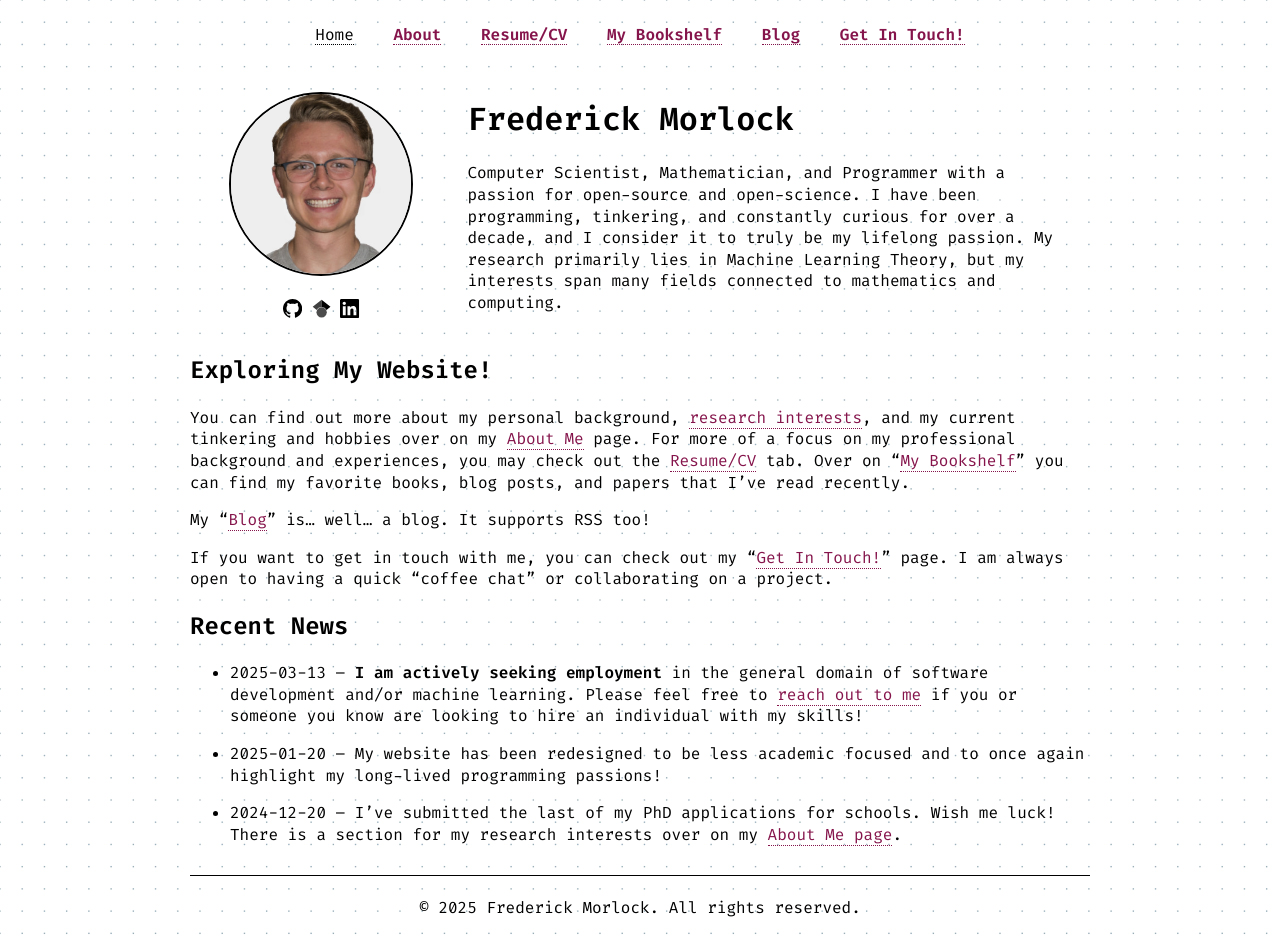
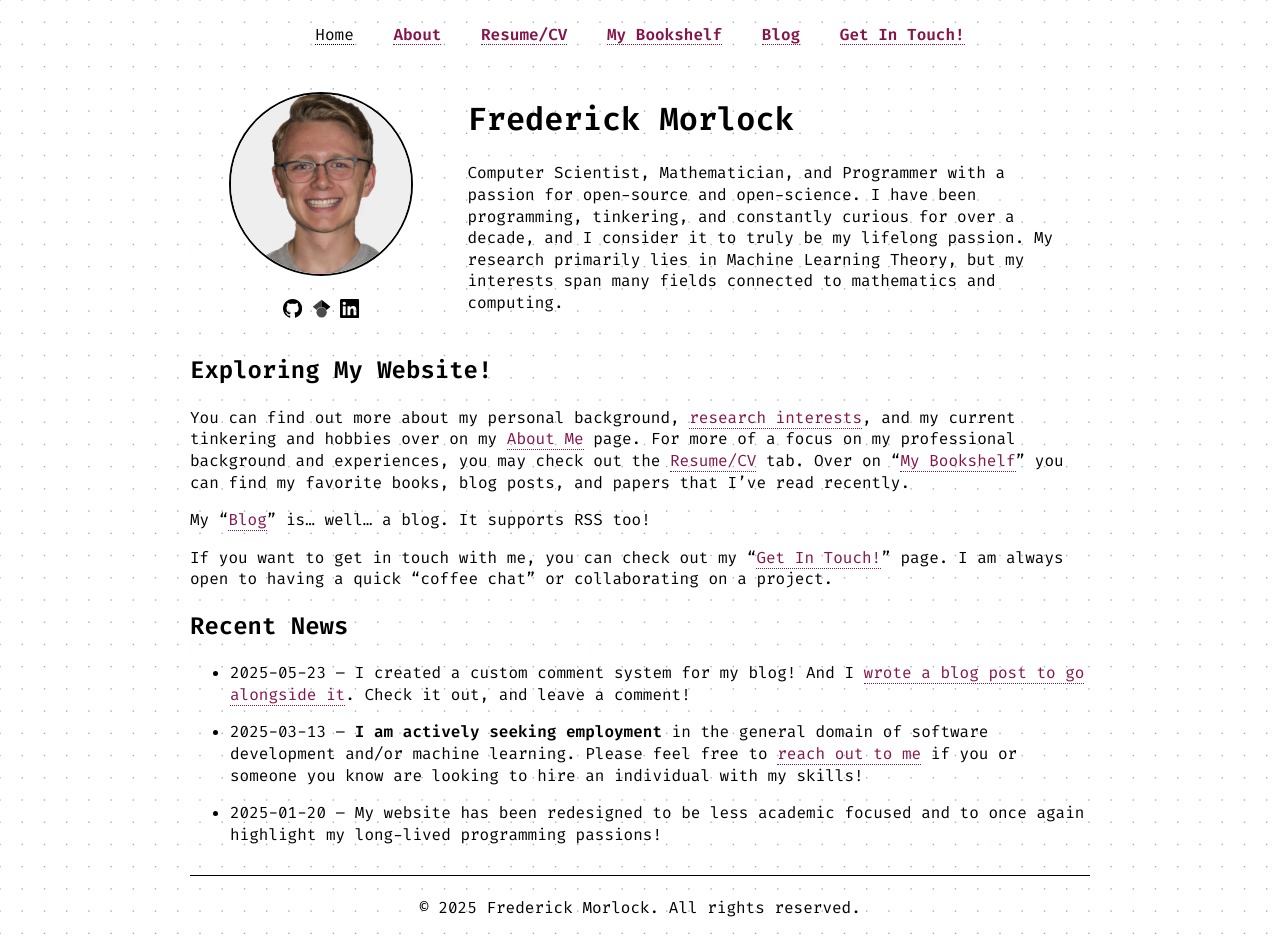
Before and after one commit to FrederickGeek8/freddy.us, a Jekyll site: the page built from index.md, in a window 1280 px wide. Built offline with Jekyll 4.4.1, drawn with Linux system fonts in a browser that asks for light colours.

Commit message:
Add a "frontpage news" item for the recent post

```diff
--- a/_data/news.yml
+++ b/_data/news.yml
@@ -1,3 +1,6 @@
+- date: 2025-05-23
+  text: I created a custom comment system for my blog! And I [wrote a blog post to go alongside it](https://freddy.us/blog/posts/a-new-era/). Check it out, and leave a comment!
+
 - date: 2025-03-13
   text: "**I am actively seeking employment** in the general domain of software development and/or machine learning. Please feel free to [reach out to me](/contact/) if you or someone you know are looking to hire an individual with my skills!"
 
```
